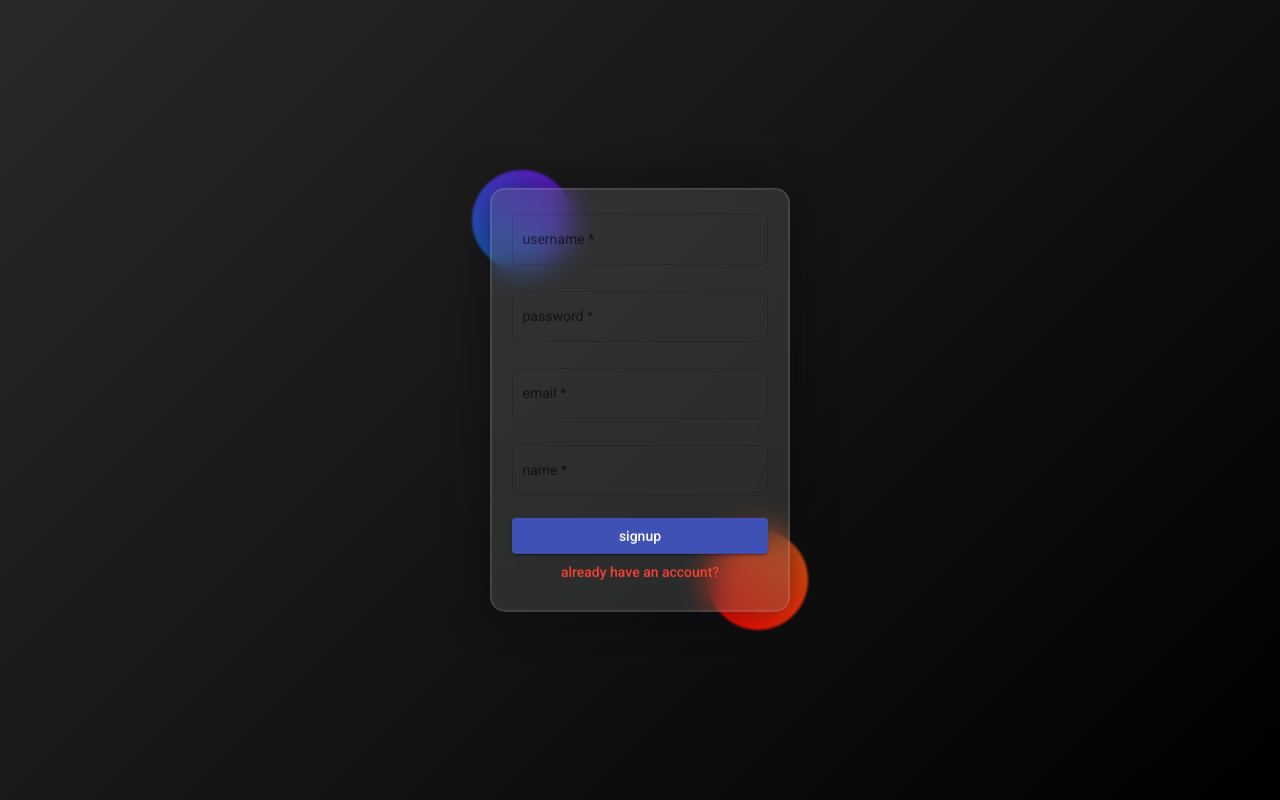
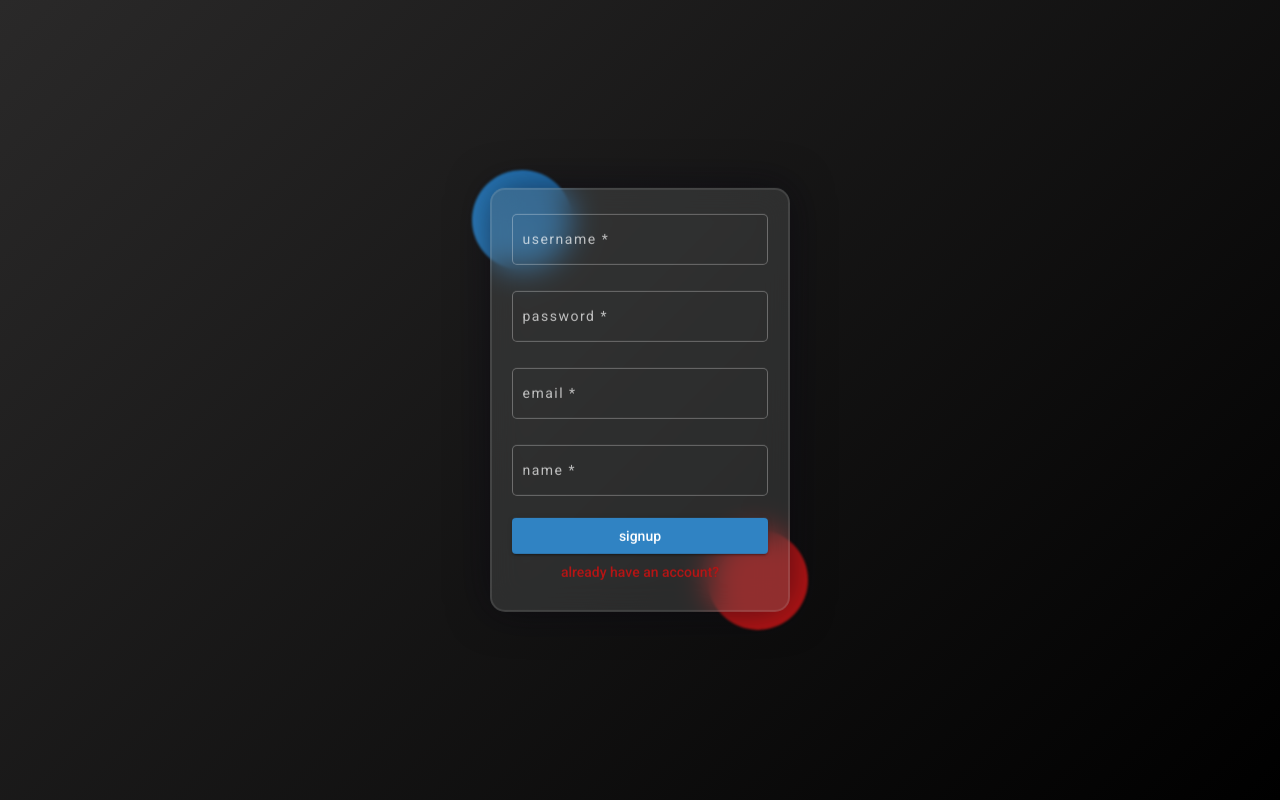
Before and after one commit to mh-zeynal/shortener-service-project, an Angular app in the folder front-end/: page /account in a window 1280 px wide. Built offline with nearby package versions, Linux system fonts and the light colour scheme.

Commit message:
feat: customize theme colors

```diff
--- a/front-end/src/app/account-stuff/account-page/account-page.component.scss
+++ b/front-end/src/app/account-stuff/account-page/account-page.component.scss
@@ -1,3 +1,5 @@
+@import "src/styles";
+
 #horizontal-flex-page-container {
   background-image: linear-gradient(-45deg, #000000, #2a2929);
   position: relative;
@@ -26,7 +28,7 @@
 #form-container::after {
   content: '';
   position: absolute;
-  background-image: linear-gradient(40deg, #0f69b8, #6e13d7);
+  background-image: linear-gradient(40deg, #3083C3, #2170b1);
   width: 100px;
   height: 100px;
   border-radius: 50%;
@@ -39,7 +41,7 @@
 #form-container::before {
   content: '';
   position: absolute;
-  background-image: linear-gradient(40deg, red, #d76113);
+  background-image: linear-gradient(40deg, #B61515, #B61515);
   width: 100px;
   height: 100px;
   border-radius: 50%;
@@ -62,10 +64,6 @@
 }
 
 .account-type-container {
-  background-color: rgba(87, 88, 88, 0.39);
-  backdrop-filter: blur(15px);
-  border: 2px solid rgba(255,255,255,0.1);
-  box-shadow: 0 0 40px rgba(8, 7, 16, 0.6);
+  @extend .glass-box;
   z-index: 1;
-  border-radius: 15px;
 }
--- a/front-end/src/app/account-stuff/account-page/account-page.component.ts
+++ b/front-end/src/app/account-stuff/account-page/account-page.component.ts
@@ -2,6 +2,7 @@ import { Component, OnInit } from '@angular/core';
 import {HttpService} from "../../shared/services/http.service";
 import {FormGroup} from "@angular/forms";
 import {MatSnackBar} from "@angular/material/snack-bar";
+import {Router} from "@angular/router";
 
 @Component({
   selector: 'app-account-page',
@@ -12,7 +13,8 @@ export class AccountPageComponent implements OnInit {
 
   hasAccount = false;
 
-  constructor(private http: HttpService, private snackBar: MatSnackBar) { }
+  constructor(private http: HttpService,
+              private snackBar: MatSnackBar, private router: Router) { }
 
   ngOnInit(): void {
   }
@@ -26,6 +28,8 @@ export class AccountPageComponent implements OnInit {
       else
         message = '❌' + message;
       this.snackBar.open(message, 'ok', {duration: 5000})
+      if (!msgFlag)
+        this.router.navigateByUrl('/user')
     })
   }
 
--- a/front-end/src/app/user-account/dashboard/dashboard.component.scss
+++ b/front-end/src/app/user-account/dashboard/dashboard.component.scss
@@ -1,3 +1,5 @@
+@import "src/styles";
+
 a {
   text-decoration: none;
 }
@@ -7,6 +9,7 @@ a {
   width: 100%;
   display: flex;
   flex-direction: column;
+  background-image: linear-gradient(-45deg, #000000, #2a2929);
 }
 
 #header-bar {
@@ -16,11 +19,10 @@ a {
   padding: 5px;
   box-sizing: border-box;
   & div {
+    @extend .glass-box;
     width: 100%;
     display: flex;
     justify-content: space-between;
-    border-radius: 15px;
-    background-color: #e8e8e8;
     padding: 10px;
   }
 }
@@ -47,13 +49,13 @@ a {
     padding: 10px;
     border-radius: 15px;
     box-sizing: border-box;
-    background-color: #e8e8e8;
+    @extend .glass-box;
   }
 }
 
 .dashboard-buttons {
   position: relative;
-  color: #3083C3;
+  color: var(--primary-color);
   height: fit-content;
   width: 100%;
   padding: 10px;
@@ -76,7 +78,7 @@ a {
   display: inline-block;
   height: 3px;
   width: 0;
-  background-color: #3083C3;
+  background-color: var(--primary-color);
   left: 0;
   bottom: -2px;
   transition: width .25s ease-in-out;
@@ -88,7 +90,7 @@ a {
 
 .active-dashboard-button {
   @extend .dashboard-buttons;
-  color: #B61515;
+  color: var(--warn-color);
 }
 
 #page-logo {
@@ -112,8 +114,8 @@ a {
 }
 
 #route-content {
+  @extend .glass-box;
+  box-sizing: border-box;
   width: calc(100% - 155px);
-  background-color: #e8e8e8;
-  border-radius: 15px;
   overflow: hidden;
 }
--- a/front-end/src/styles.scss
+++ b/front-end/src/styles.scss
@@ -1,4 +1,273 @@
+@use '~@angular/material' as mat;
+
+// Include the common styles for Angular Material. We include this here so that you only
+// have to load a single css file for Angular Material in your app.
+
+// Fonts
+@import 'https://fonts.googleapis.com/icon?family=Material+Icons+Outlined';
+@import url('https://fonts.googleapis.com/css2?family=Roboto:wght@300;400;500&display=swap');
+
 /* You can add global styles to this file, and also import other style files */
 
 html, body { height: 100%; }
 body { margin: 0; font-family: Roboto, "Helvetica Neue", sans-serif; }
+
+$fontConfig: (
+  display-4: mat.define-typography-level(112px, 112px, 300, 'Roboto', -0.0134em),
+  display-3: mat.define-typography-level(56px, 56px, 400, 'Roboto', -0.0089em),
+  display-2: mat.define-typography-level(45px, 48px, 400, 'Roboto', 0.0000em),
+  display-1: mat.define-typography-level(34px, 40px, 400, 'Roboto', 0.0074em),
+  headline: mat.define-typography-level(24px, 32px, 400, 'Roboto', 0.0000em),
+  title: mat.define-typography-level(20px, 32px, 500, 'Roboto', 0.0075em),
+  subheading-2: mat.define-typography-level(16px, 28px, 400, 'Roboto', 0.0094em),
+  subheading-1: mat.define-typography-level(15px, 24px, 500, 'Roboto', 0.0067em),
+  body-2: mat.define-typography-level(14px, 24px, 500, 'Roboto', 0.0179em),
+  body-1: mat.define-typography-level(14px, 20px, 400, 'Roboto', 0.0179em),
+  button: mat.define-typography-level(14px, 14px, 500, 'Roboto', 0.0893em),
+  caption: mat.define-typography-level(12px, 20px, 400, 'Roboto', 0.0333em),
+  input: mat.define-typography-level(inherit, 1.125, 400, 'Roboto', 1.5px)
+);
+
+// Foreground Elements
+
+// Light Theme Text
+$dark-text: #000000;
+$dark-primary-text: rgba($dark-text, 0.87);
+$dark-accent-text: rgba($dark-primary-text, 0.54);
+$dark-disabled-text: rgba($dark-primary-text, 0.38);
+$dark-dividers: rgba($dark-primary-text, 0.12);
+$dark-focused: rgba($dark-primary-text, 0.12);
+
+$mat-light-theme-foreground: (
+  base:              black,
+  divider:           $dark-dividers,
+  dividers:          $dark-dividers,
+  disabled:          $dark-disabled-text,
+  disabled-button:   rgba($dark-text, 0.26),
+  disabled-text:     $dark-disabled-text,
+  elevation:         black,
+  secondary-text:    $dark-accent-text,
+  hint-text:         $dark-disabled-text,
+  accent-text:       $dark-accent-text,
+  icon:              $dark-accent-text,
+  icons:             $dark-accent-text,
+  text:              $dark-primary-text,
+  slider-min:        $dark-primary-text,
+  slider-off:        rgba($dark-text, 0.26),
+  slider-off-active: $dark-disabled-text,
+);
+
+// Dark Theme text
+$light-text: #ffffff;
+$light-primary-text: $light-text;
+$light-accent-text: rgba($light-primary-text, 0.7);
+$light-disabled-text: rgba($light-primary-text, 0.5);
+$light-dividers: rgba($light-primary-text, 0.12);
+$light-focused: rgba($light-primary-text, 0.12);
+
+$mat-dark-theme-foreground: (
+  base:              $light-text,
+  divider:           $light-dividers,
+  dividers:          $light-dividers,
+  disabled:          $light-disabled-text,
+  disabled-button:   rgba($light-text, 0.3),
+  disabled-text:     $light-disabled-text,
+  elevation:         black,
+  hint-text:         $light-disabled-text,
+  secondary-text:    $light-accent-text,
+  accent-text:       $light-accent-text,
+  icon:              $light-text,
+  icons:             $light-text,
+  text:              $light-text,
+  slider-min:        $light-text,
+  slider-off:        rgba($light-text, 0.3),
+  slider-off-active: rgba($light-text, 0.3),
+);
+
+// Background config
+// Light bg
+$light-background: #fafafa;
+$light-bg-darker-5:   darken($light-background, 5%);
+$light-bg-darker-10:  darken($light-background, 10%);
+$light-bg-darker-20:  darken($light-background, 20%);
+$light-bg-darker-30:  darken($light-background, 30%);
+$light-bg-lighter-5:  lighten($light-background, 5%);
+$dark-bg-tooltip:     lighten(#2c2c2c, 20%);
+$dark-bg-alpha-4:     rgba(#2c2c2c, 0.04);
+$dark-bg-alpha-12:    rgba(#2c2c2c, 0.12);
+
+$mat-light-theme-background: (
+  background:               $light-background,
+  status-bar:               $light-bg-darker-20,
+  app-bar:                  $light-bg-darker-5,
+  hover:                    $dark-bg-alpha-4,
+  card:                     $light-bg-lighter-5,
+  dialog:                   $light-bg-lighter-5,
+  tooltip:                  $dark-bg-tooltip,
+  disabled-button:          $dark-bg-alpha-12,
+  raised-button:            $light-bg-lighter-5,
+  focused-button:           $dark-focused,
+  selected-button:          $light-bg-darker-20,
+  selected-disabled-button: $light-bg-darker-30,
+  disabled-button-toggle:   $light-bg-darker-10,
+  unselected-chip:          $light-bg-darker-10,
+  disabled-list-option:     $light-bg-darker-10,
+);
+
+// Dark bg
+$dark-background:     #2c2c2c;
+$dark-bg-lighter-5:   lighten($dark-background, 5%);
+$dark-bg-lighter-10:  lighten($dark-background, 10%);
+$dark-bg-lighter-20:  lighten($dark-background, 20%);
+$dark-bg-lighter-30:  lighten($dark-background, 30%);
+$light-bg-alpha-4:    rgba(#fafafa, 0.04);
+$light-bg-alpha-12:   rgba(#fafafa, 0.12);
+
+// Background palette for dark themes.
+$mat-dark-theme-background: (
+  background:               $dark-background,
+  status-bar:               $dark-bg-lighter-20,
+  app-bar:                  $dark-bg-lighter-5,
+  hover:                    $light-bg-alpha-4,
+  card:                     $dark-bg-lighter-5,
+  dialog:                   $dark-bg-lighter-5,
+  tooltip:                  $dark-bg-lighter-20,
+  disabled-button:          $light-bg-alpha-12,
+  raised-button:            $dark-bg-lighter-5,
+  focused-button:           $light-focused,
+  selected-button:          $dark-bg-lighter-20,
+  selected-disabled-button: $dark-bg-lighter-30,
+  disabled-button-toggle:   $dark-bg-lighter-10,
+  unselected-chip:          $dark-bg-lighter-20,
+  disabled-list-option:     $dark-bg-lighter-10,
+);
+
+// Compute font config
+@include mat.core($fontConfig);
+
+// Theme Config
+
+body {
+  --primary-color: #3083c3;
+  --primary-lighter-color: #c1daed;
+  --primary-darker-color: #1e66ae;
+  --text-primary-color: #{$light-primary-text};
+  --text-primary-lighter-color: #{$dark-primary-text};
+  --text-primary-darker-color: #{$light-primary-text};
+}
+$mat-primary: (
+  main: #3083c3,
+  lighter: #c1daed,
+  darker: #1e66ae,
+  200: #3083c3, // For slide toggle,
+  contrast : (
+    main: $light-primary-text,
+    lighter: $dark-primary-text,
+    darker: $light-primary-text,
+  )
+);
+$theme-primary: mat.define-palette($mat-primary, main, lighter, darker);
+
+
+body {
+  --accent-color: #797979;
+  --accent-lighter-color: #d7d7d7;
+  --accent-darker-color: #5c5c5c;
+  --text-accent-color: #{$light-primary-text};
+  --text-accent-lighter-color: #{$dark-primary-text};
+  --text-accent-darker-color: #{$light-primary-text};
+}
+$mat-accent: (
+  main: #797979,
+  lighter: #d7d7d7,
+  darker: #5c5c5c,
+  200: #797979, // For slide toggle,
+  contrast : (
+    main: $light-primary-text,
+    lighter: $dark-primary-text,
+    darker: $light-primary-text,
+  )
+);
+$theme-accent: mat.define-palette($mat-accent, main, lighter, darker);
+
+
+body {
+  --warn-color: #b61515;
+  --warn-lighter-color: #e9b9b9;
+  --warn-darker-color: #9e0c0c;
+  --text-warn-color: #{$light-primary-text};
+  --text-warn-lighter-color: #{$dark-primary-text};
+  --text-warn-darker-color: #{$light-primary-text};
+}
+$mat-warn: (
+  main: #b61515,
+  lighter: #e9b9b9,
+  darker: #9e0c0c,
+  200: #b61515, // For slide toggle,
+  contrast : (
+    main: $light-primary-text,
+    lighter: $dark-primary-text,
+    darker: $light-primary-text,
+  )
+);
+$theme-warn: mat.define-palette($mat-warn, main, lighter, darker);
+;
+
+$theme: (
+  primary: $theme-primary,
+  accent: $theme-accent,
+  warn: $theme-warn,
+  is-dark: true,
+  foreground: $mat-dark-theme-foreground,
+  background: $mat-dark-theme-background,
+);
+$altTheme: (
+  primary: $theme-primary,
+  accent: $theme-accent,
+  warn: $theme-warn,
+  is-dark: false,
+  foreground: $mat-light-theme-foreground,
+  background: $mat-light-theme-background,
+);
+
+// Theme Init
+@include mat.all-component-themes($theme);
+
+.theme-alternate {
+  @include mat.all-component-themes($altTheme);
+}
+
+// Specific component overrides, pieces that are not in line with the general theming
+
+// Handle buttons appropriately, with respect to line-height
+.mat-raised-button, .mat-stroked-button, .mat-flat-button {
+  padding: 0 1.15em;
+  margin: 0 .65em;
+  min-width: 3em;
+  line-height: 36.4px
+}
+
+.mat-standard-chip {
+  padding: .5em .85em;
+  min-height: 2.5em;
+}
+
+.material-icons {
+  font-size: 24px;
+  font-family: 'Material Icons Outlined', 'Material Icons';
+  .mat-badge-content {
+    font-family: 'Roboto';
+  }
+}
+
+.glass-box {
+  border-radius: 15px;
+  background-color: rgba(87, 88, 88, 0.39);
+  backdrop-filter: blur(15px);
+  border: 2px solid rgba(255, 255, 255, 0.1);
+  box-shadow: 0 0 40px rgba(8, 7, 16, 0.6);
+}
+
+.mat-form-field input {
+  color: #{$light-accent-text};
+}
```
Also changed, not shown: front-end/src/app/user-account/url-generation-form/url-generation-form.component.html (+9 -5 lines), front-end/src/app/user-account/url-generation-form/url-generation-form.component.scss (+17 -19 lines), front-end/src/app/user-account/user-account.module.ts (+5 -2 lines).
